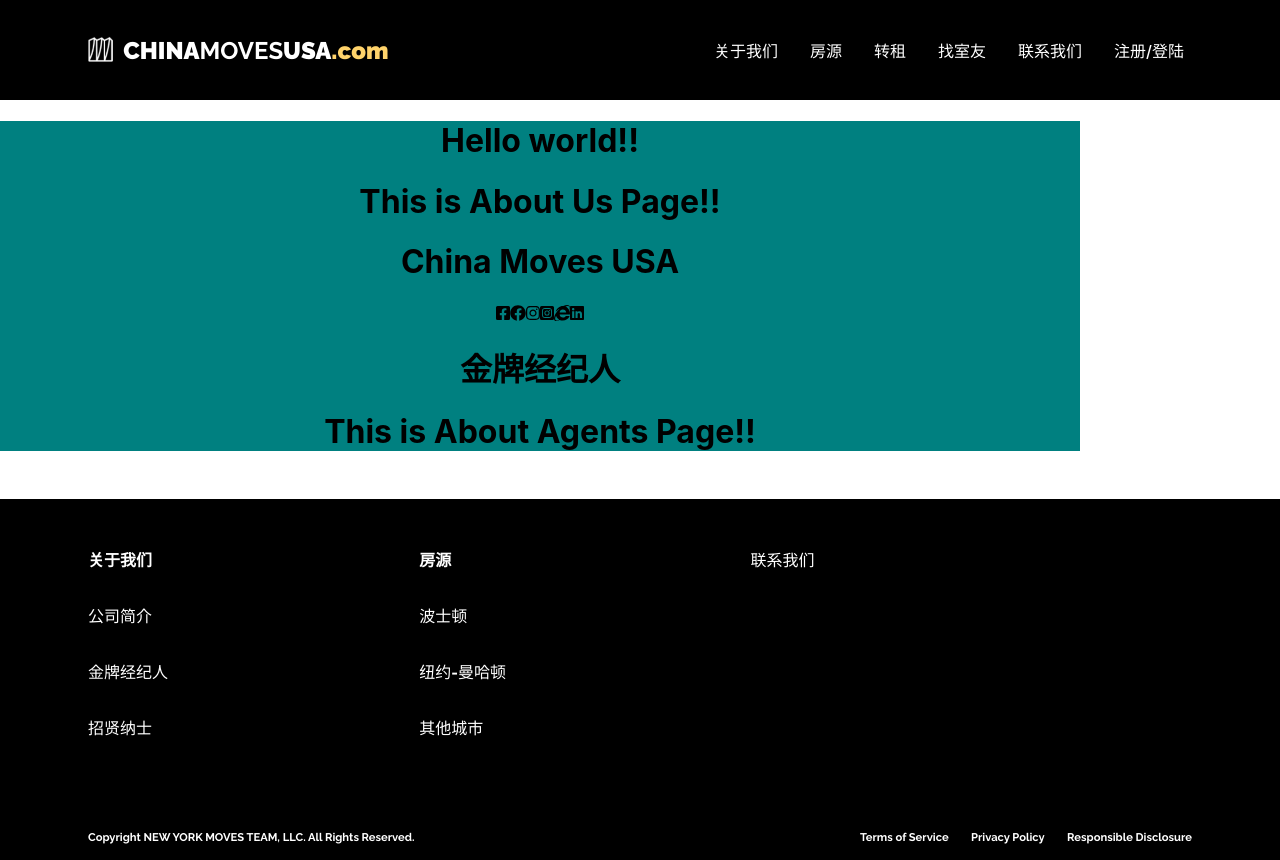
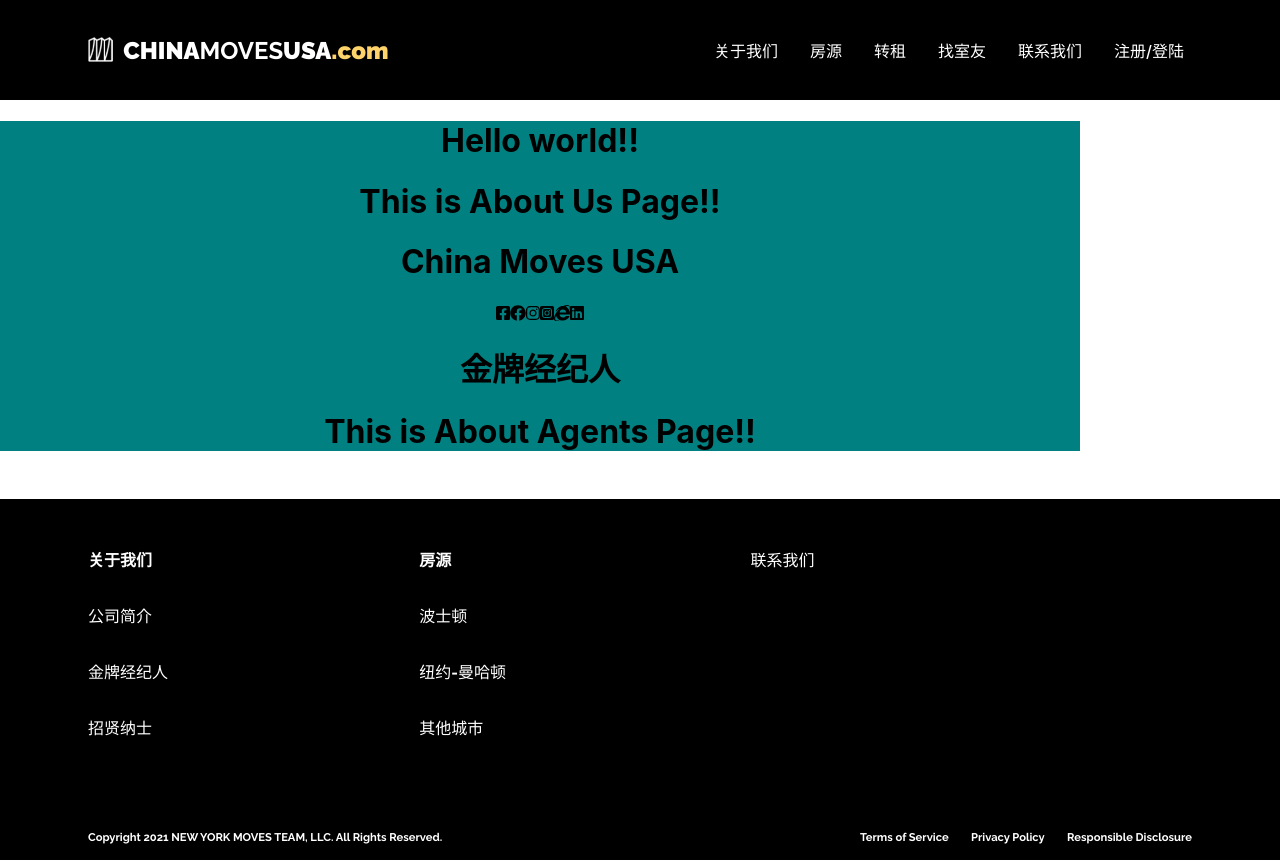
Before and after one commit to great-simonlee/chinamoves, a React (Create React App) app: page /chinamoves/aboutus in a window 1280 px wide. Built offline with nearby package versions, Linux system fonts and the light colour scheme.

Commit message:
footer has been created

```diff
--- a/src/components/footer/footer.jsx
+++ b/src/components/footer/footer.jsx
@@ -26,7 +26,7 @@ const Footer = (props) => {
             </div>
             <div className={ styles.closure }>
                 <p>
-                    <span>Copyright NEW YORK MOVES TEAM, LLC. All Rights Reserved.</span>
+                    <span>Copyright 2021 NEW YORK MOVES TEAM, LLC. All Rights Reserved.</span>
                 </p>
                 <div>
                     <span className={ styles.closureItem }>Terms of Service</span>
```
